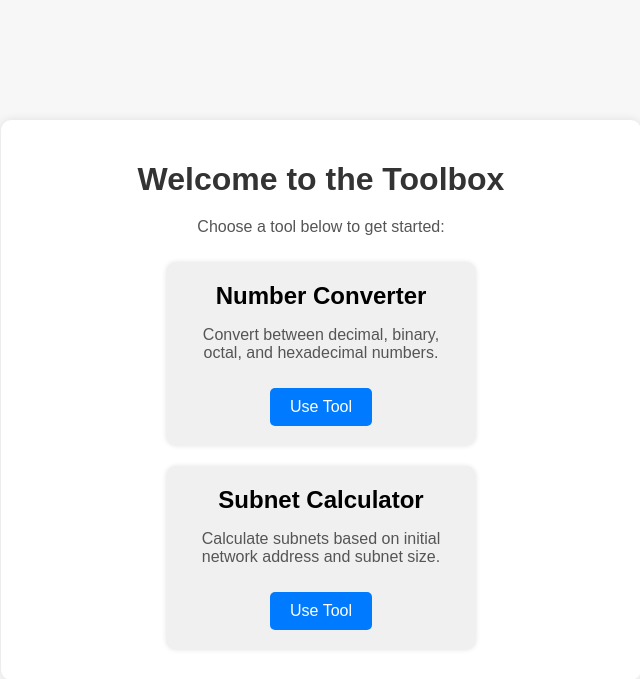
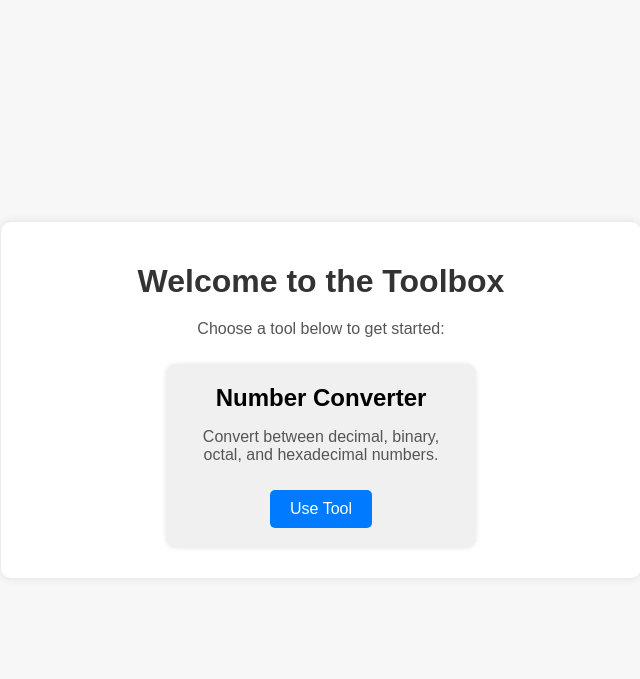
Before and after one commit to sapwood/webtools, a Flask app: page / in a window 1280 px wide. Shown: the top 679 px of the page, without its empty margins (319-959 px from the left). Run offline with Flask 3, Linux system fonts and the light colour scheme.

Commit message:
delete subnet function

```diff
--- a/app.py
+++ b/app.py
@@ -46,33 +46,33 @@ def convert():
     result = convert_number(number, from_base, to_base)
     return jsonify(result=result)
 
-@app.route('/subnet_calculator')
-def subnet_calculator():
-    return render_template('subnet_calculator.html')
+# @app.route('/subnet_calculator')
+# def subnet_calculator():
+#     return render_template('subnet_calculator.html')
 
-@app.route('/calculate_subnets', methods=['POST'])
-def calculate_subnets():
-    data = request.json
-    network_address = data['network_address']
-    slash_notation = int(data['slash_notation'])
-    subnets = data['subnets']
+# @app.route('/calculate_subnets', methods=['POST'])
+# def calculate_subnets():
+#     data = request.json
+#     network_address = data['network_address']
+#     slash_notation = int(data['slash_notation'])
+#     subnets = data['subnets']
 
-    try:
-        network = ipaddress.ip_network(f"{network_address}/{slash_notation}", strict=False)
-    except ValueError:
-        return jsonify(error="Invalid network address or slash notation"), 400
+#     try:
+#         network = ipaddress.ip_network(f"{network_address}/{slash_notation}", strict=False)
+#     except ValueError:
+#         return jsonify(error="Invalid network address or slash notation"), 400
 
-    calculated_subnets = []
-    for subnet in subnets:
-        subnet_size = int(subnet['size'])
-        subnet_prefix = 32 - subnet_size.bit_length() + 1
-        subnet_list = list(network.subnets(new_prefix=subnet_prefix))
-        if len(subnet_list) == 0:
-            return jsonify(error=f"Cannot create subnet with size {subnet_size}"), 400
-        calculated_subnets.append(str(subnet_list[0]))
-        network = list(network.address_exclude(subnet_list[0]))[0]
+#     calculated_subnets = []
+#     for subnet in subnets:
+#         subnet_size = int(subnet['size'])
+#         subnet_prefix = 32 - subnet_size.bit_length() + 1
+#         subnet_list = list(network.subnets(new_prefix=subnet_prefix))
+#         if len(subnet_list) == 0:
+#             return jsonify(error=f"Cannot create subnet with size {subnet_size}"), 400
+#         calculated_subnets.append(str(subnet_list[0]))
+#         network = list(network.address_exclude(subnet_list[0]))[0]
 
-    return jsonify(subnets=calculated_subnets)
+#     return jsonify(subnets=calculated_subnets)
 
 if __name__ == '__main__':
     app.run()
--- a/templates/index.html
+++ b/templates/index.html
@@ -16,11 +16,7 @@
                 <p>Convert between decimal, binary, octal, and hexadecimal numbers.</p>
                 <a href="/converter" class="button">Use Tool</a>
             </div>
-            <div class="tool">
-                <h2>Subnet Calculator</h2>
-                <p>Calculate subnets based on initial network address and subnet size.</p>
-                <a href="/subnet_calculator" class="button">Use Tool</a>
-            </div>
+
             <!-- Add more tools here as needed -->
         </div>
     </div>
```
Also changed, not shown: templates/subnet_calculator.html (deleted, +0 -119 lines).
